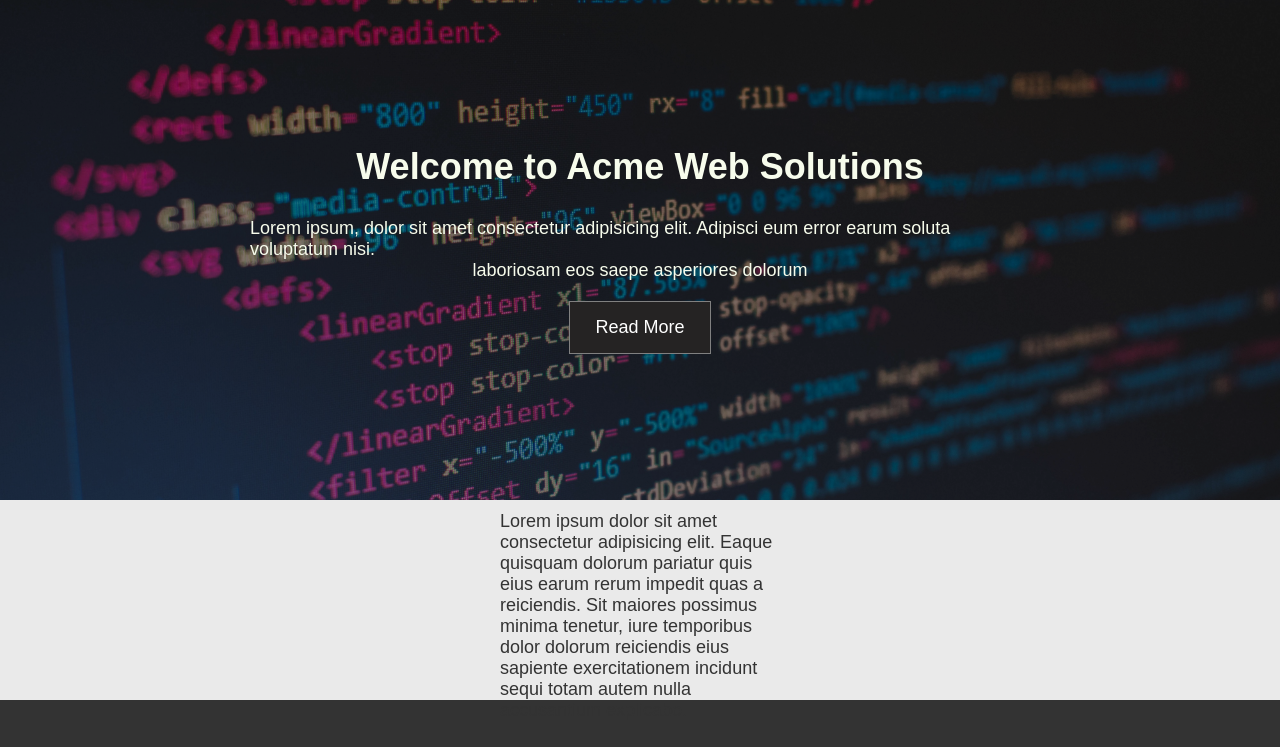
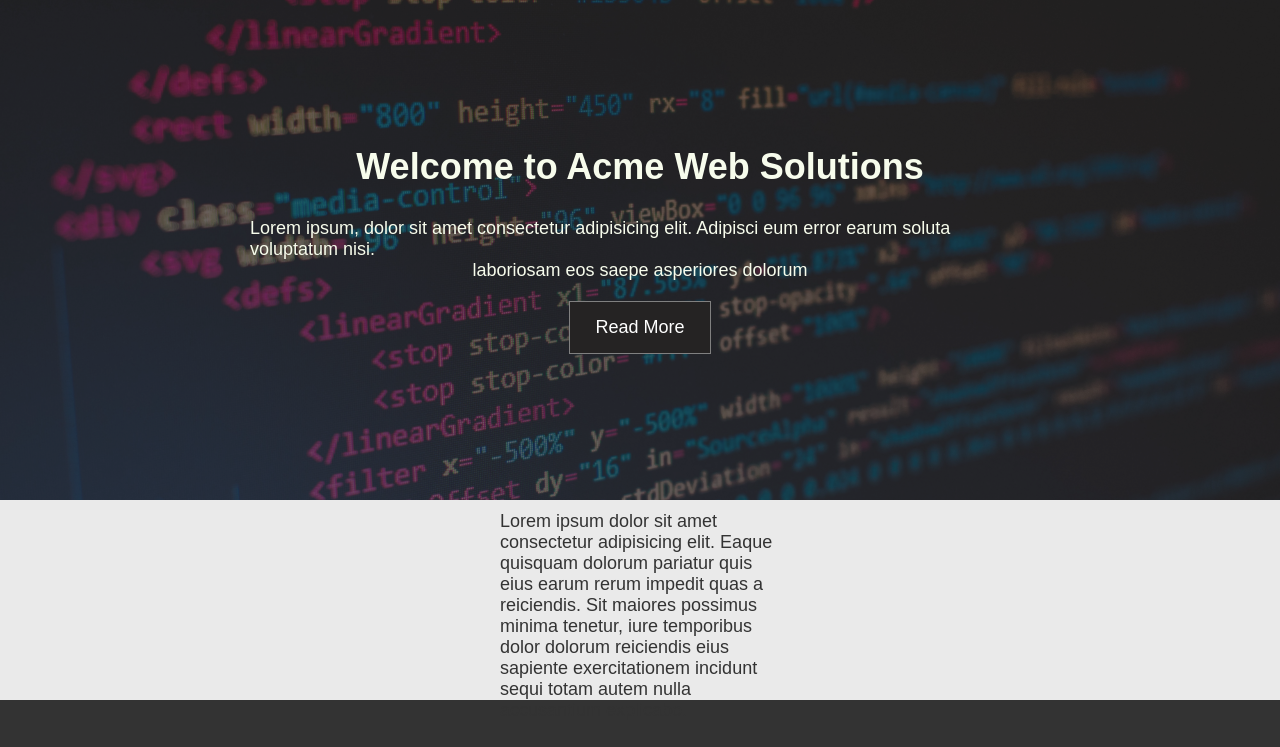
Before and after one commit to MirukaiQ/main, a plain HTML site: page index.html in a window 1280 px wide. Shown: the top 747 px of the page. Drawn offline with Linux system fonts and the light colour scheme; grey boxes are pictures that could not be loaded.

Commit message:
add some styles

```diff
--- a/css/file.css
+++ b/css/file.css
@@ -36,7 +36,7 @@ body {
     left: 0;
     right: 0;
     bottom: 0;
-    background: rgba(0,0,0,.4);
+    background: rgba(32, 30, 30, 0.6);
 }
 .head-content {
     display: flex;
```
